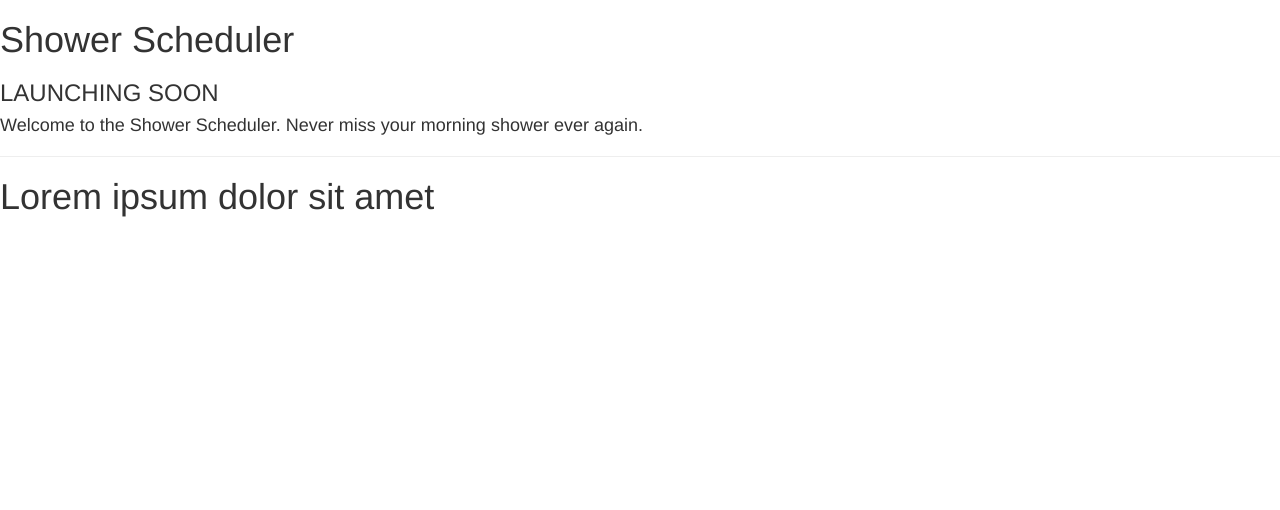
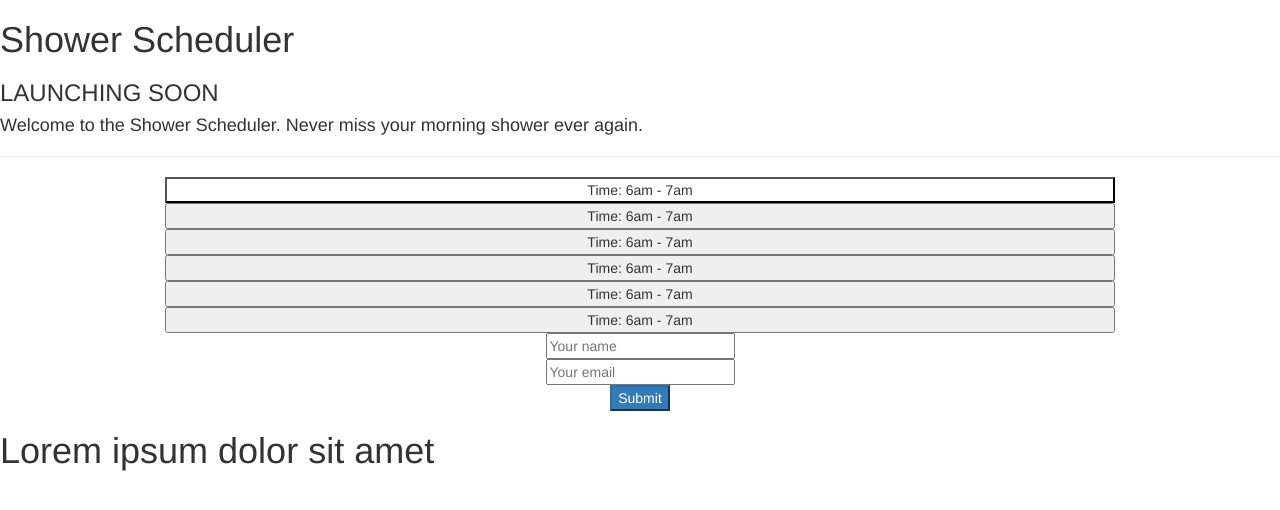
Before and after one commit to puan0601/ShowerScheduler, a website: page views/index.html in a window 1280 px wide. Drawn offline with nearby package versions, Linux system fonts and the light colour scheme.

Commit message:
time slot buttons and form added

```diff
--- a/public/styles/styles.css
+++ b/public/styles/styles.css
@@ -0,0 +1,3 @@
+.avail-time {
+  background-color: white;
+}
--- a/views/index.html
+++ b/views/index.html
@@ -26,6 +26,38 @@
     <h3>LAUNCHING SOON</h3>
     <h4>Welcome to the Shower Scheduler. Never miss your morning shower ever again.</h4>
     <hr>
+    <div class="row">
+        <div class="container text-center">
+            <button class="avail-time col-xs-10 col-xs-offset-1">
+                Time: 6am - 7am
+            </button>
+            <button class="col-xs-10 col-xs-offset-1">
+                Time: 6am - 7am
+            </button>
+            <button class="col-xs-10 col-xs-offset-1">
+                Time: 6am - 7am
+            </button>
+            <button class="col-xs-10 col-xs-offset-1">
+                Time: 6am - 7am
+            </button>
+            <button class="col-xs-10 col-xs-offset-1">
+                Time: 6am - 7am
+            </button>
+            <button class="col-xs-10 col-xs-offset-1">
+                Time: 6am - 7am
+            </button>
+            </button>
+        </div>
+    </div>
+    <div class="container text-center">
+        <form class="form-horizontal">
+            <input type="text" name="name" placeholder="Your name">
+            <br>
+            <input type="text" name="email" placeholder="Your email">
+            <br>
+            <button class="btn-primary" type="submit" >Submit</button>
+        </form>
+    </div>
     <h1>Lorem ipsum dolor sit amet</h1>
   </body>
 </html>
```
